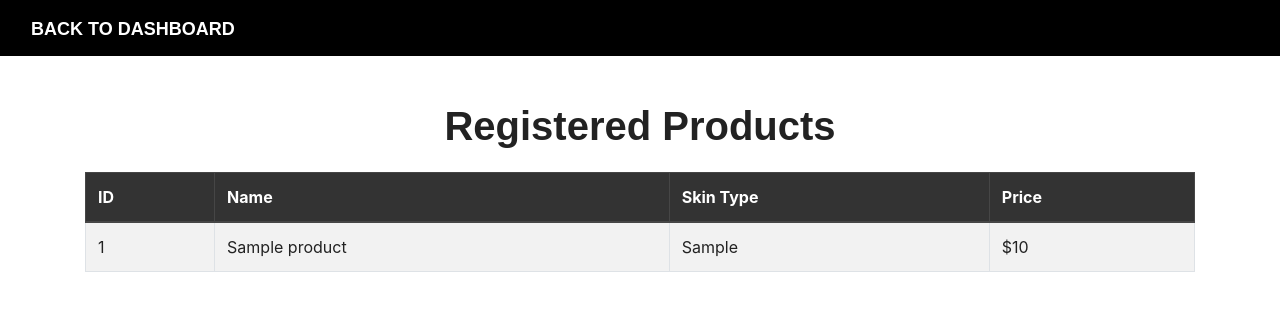
After one commit to aldrinsabu/SkinCare, a Django app: template skincare_app/templates/products/list_products.html in a window 1280 px wide. The commit adds this page. Shown: the top 311 px of the page. Run offline with Django 3.2, Linux system fonts and the light colour scheme; the template is opened without the code that fills it: most values are stand-ins (such as "Sample title", 1, 10 or a date in 2020); some libraries are stand-ins or nearby versions; some web fonts are replaced.

Commit message:
Added list products

```diff
--- a/authentication/templates/authentication/dashboard.html
+++ b/authentication/templates/authentication/dashboard.html
@@ -15,5 +15,6 @@
         <button type="button" class="btn btn-info">Product Recommendation</button>
     </a>
     <a class="nav-link" href="{% url 'list_customers' %}">View Customers</a>
+    <a class="nav-link" href="{% url 'list_products' %}">View Products</a>
 </div>
 {% endblock %}
--- /dev/null
+++ b/skincare_app/templates/products/list_products.html
@@ -0,0 +1,82 @@
+<!DOCTYPE html>
+<html lang="en">
+<head>
+    <meta charset="UTF-8">
+    <meta name="viewport" content="width=device-width, initial-scale=1.0">
+    <title>Registered Products</title>
+    <!-- Bootstrap CSS -->
+    <link href="https://stackpath.bootstrapcdn.com/bootswatch/4.5.2/journal/bootstrap.min.css" rel="stylesheet">
+
+    <!-- jQuery and Bootstrap JS -->
+    <script src="https://cdnjs.cloudflare.com/ajax/libs/jquery/3.2.1/jquery.min.js"></script>
+    <script src="https://maxcdn.bootstrapcdn.com/bootstrap/4.1.1/js/bootstrap.min.js"></script>
+
+    <!-- Font Awesome -->
+    <link rel="stylesheet" href="https://cdnjs.cloudflare.com/ajax/libs/font-awesome/6.4.2/css/all.min.css">
+
+    <!-- Custom CSS -->
+    <style>
+        .navbar-nav.ms-auto {
+            margin-left: auto; /* Push items to the right */
+        }
+        .btn-danger {
+            background-color: #dc3545; /* Ensure red color */
+            border-color: #dc3545;
+        }
+        .btn-danger:hover {
+            background-color: #c82333; /* Darker red on hover */
+            border-color: #bd2130;
+        }
+    </style>
+</head>
+<body>
+    <nav class="navbar navbar-expand-lg navbar-dark bg-dark">
+        <div class="container-fluid">
+            <a class="navbar-brand" href="{% url 'dashboard' %}">Back to Dashboard</a>
+            <button class="navbar-toggler" type="button" data-bs-toggle="collapse" data-bs-target="#navbarNav">
+                <span class="navbar-toggler-icon"></span>
+            </button>
+            <div class="collapse navbar-collapse" id="navbarNav">
+                <ul class="navbar-nav ms-auto">
+                    {% if user.is_authenticated %}
+                        <li class="nav-item">
+                            <form action="{% url 'logout' %}" method="post" class="d-inline">
+                                {% csrf_token %}
+                                <button type="submit" class="btn btn-danger btn-sm">Logout</button>
+                            </form>
+                        </li>
+                    {% endif %}
+                </ul>
+            </div>
+        </div>
+    </nav>
+
+    <div class="container mt-5">
+        <h1 class="text-center">Registered Products</h1>
+        <table class="table table-striped table-bordered mt-4">
+            <thead class="thead-dark">
+                <tr>
+                    <th>ID</th>
+                    <th>Name</th>
+                    <th>Skin Type</th>
+                    <th>Price</th>
+                </tr>
+            </thead>
+            <tbody>
+                {% for product in products %}
+                <tr>
+                    <td>{{ product.product_id }}</td>
+                    <td>{{ product.name }}</td>
+                    <td>{{ product.skin_type }}</td>
+                    <td>${{ product.price }}</td>
+                </tr>
+                {% empty %}
+                <tr>
+                    <td colspan="4" class="text-center">No products found.</td>
+                </tr>
+                {% endfor %}
+            </tbody>
+        </table>
+    </div>
+</body>
+</html>
--- a/skincare_app/urls.py
+++ b/skincare_app/urls.py
@@ -7,4 +7,5 @@ urlpatterns = [
     path('recommend-products/', views.recommend_products, name='recommend_products'),
     path('checkout/', views.checkout, name='checkout'),
     path('customers/', views.list_customers, name='list_customers'),
+    path('products/', views.list_products, name='list_products'),
 ]
--- a/skincare_app/views.py
+++ b/skincare_app/views.py
@@ -7,6 +7,7 @@ from django.shortcuts import render, get_object_or_404
 from .models import Customer, Product, Checkout, CheckoutProduct
 from django.contrib import messages
 from .models import Customer
+from .models import Product
 
 def register_customer(request):
     if request.method == 'POST':
@@ -121,3 +122,7 @@ def checkout(request):
 def list_customers(request):
     customers = Customer.objects.all()  # Fetch all customers from the database
     return render(request, 'customers/list_customers.html', {'customers': customers})
+
+def list_products(request):
+    products = Product.objects.all()  # Fetch all products from the database
+    return render(request, 'products/list_products.html', {'products': products})
```
